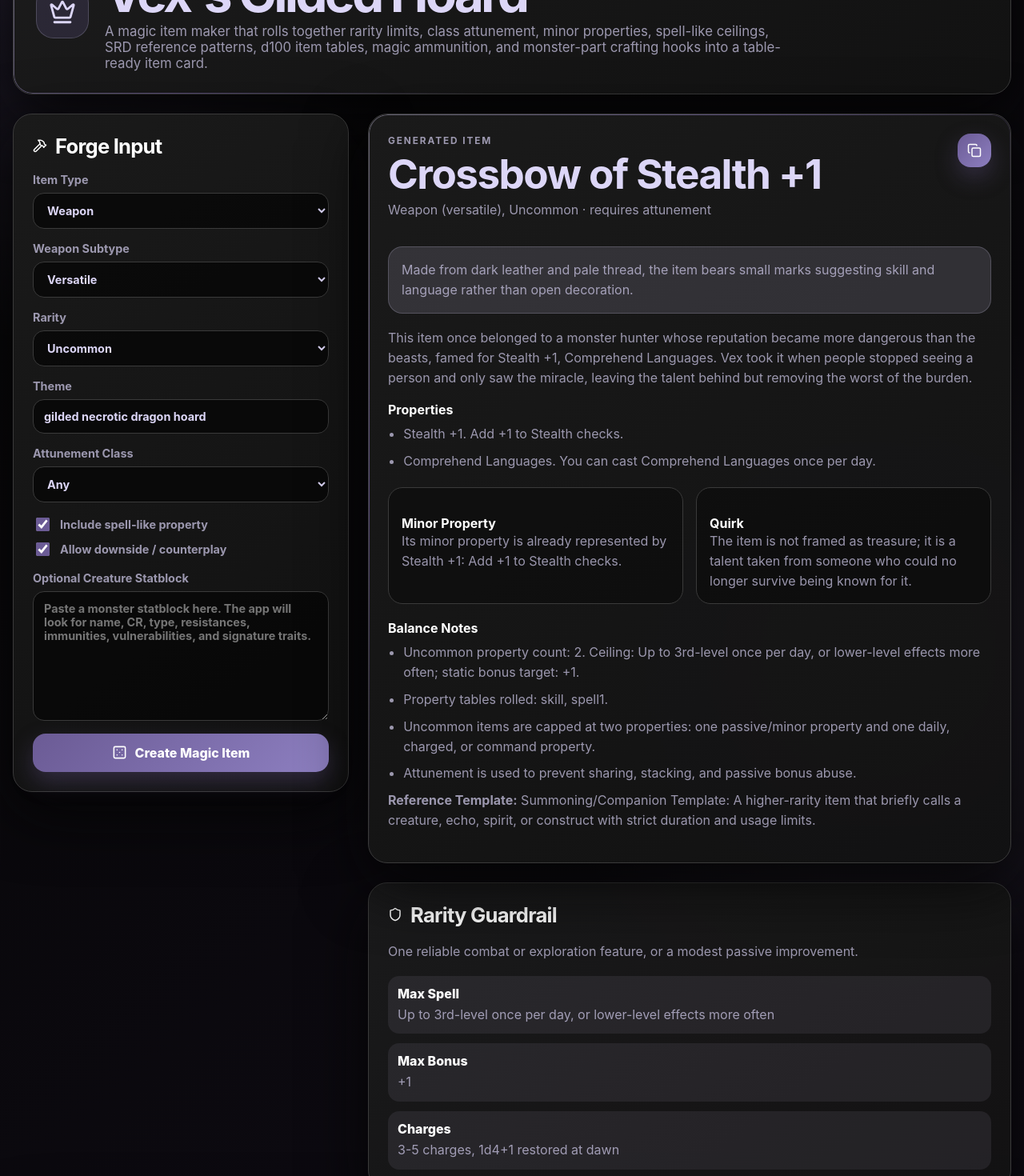
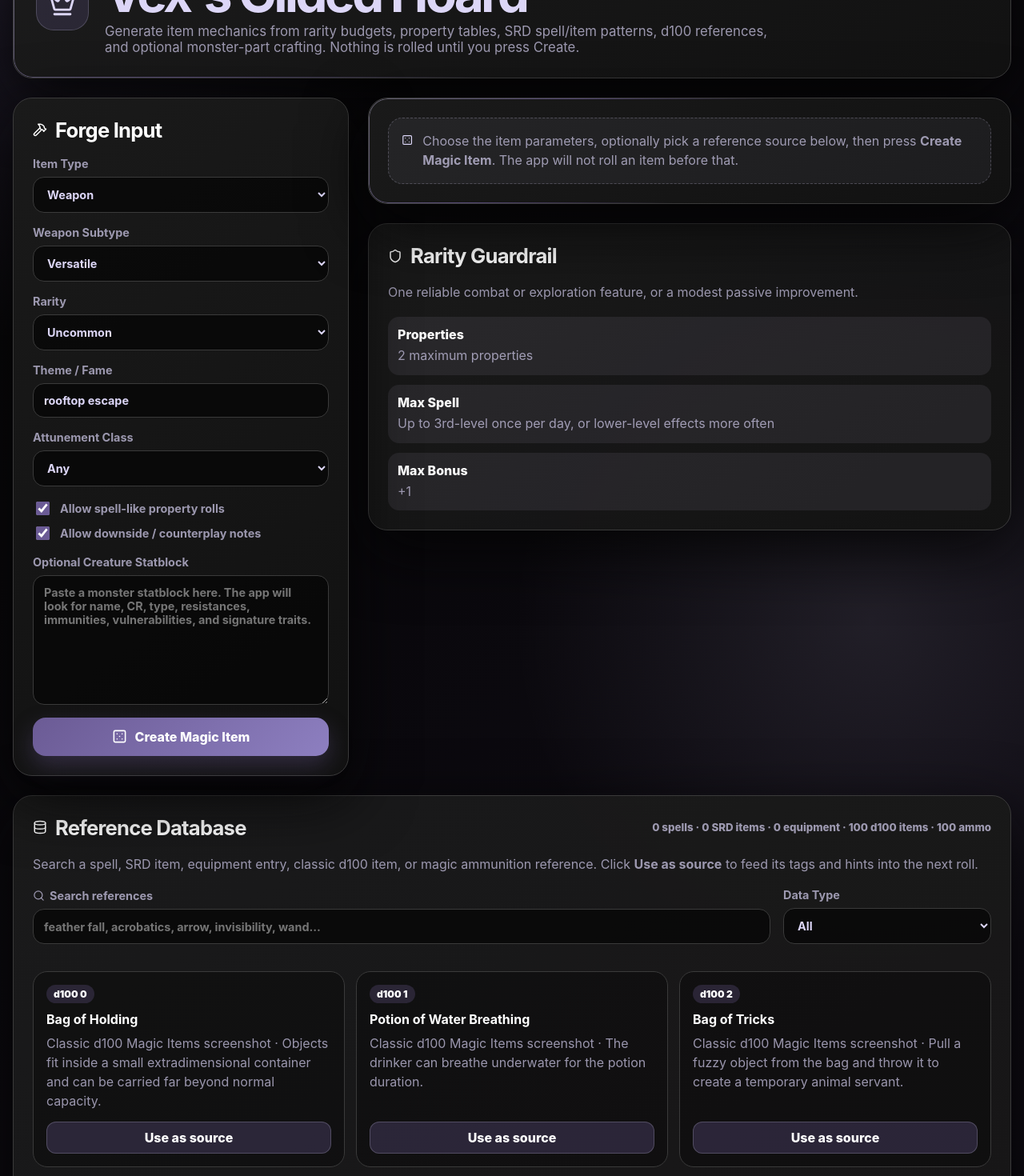
Before and after one commit to Gamullus/vex-gilded-hoard, a React (Vite) app: page / in a window 1280 px wide. Shown: the part 120-1590 px from the top of the page at 80% size. Built offline with nearby package versions, Linux system fonts and the light colour scheme.

Commit message:
Require explicit item generation and add regenerate flow

```diff
--- a/src/App.tsx
+++ b/src/App.tsx
@@ -16,6 +16,7 @@ import { generateItem } from './lib/generator';
 import type {
   ArmorSubtype,
   ClassName,
+  GeneratedItem,
   GeneratorInput,
   ItemCategory,
   Rarity,
@@ -26,6 +27,7 @@ import type {
   WeaponSubtype,
 } from './types';
 import { itemTemplates, rarityRules, spellDamageTable } from './data/tables';
+import { propertyCountByRarity } from './data/property-tables';
 import { customReferenceItems, type CustomReferenceItem } from './data/custom/deconstruction-references';
 import rawSrdDataset from './data/srd/srd-dataset.json';
 
@@ -59,7 +61,7 @@ const defaultInput: GeneratorInput = {
   weaponSubtype: 'Versatile',
   armorSubtype: 'Medium Armor',
   rarity: 'Uncommon',
-  theme: 'gilded necrotic dragon hoard',
+  theme: 'rooftop escape',
   classAttunement: 'Any',
   creatureStatblock: '',
   srdReference: '',
@@ -107,7 +109,7 @@ function themeFromText(...parts: Array<string | undefined>): string {
   if (text.includes('enchantment')) tags.push('charm');
   if (text.includes('transmutation')) tags.push('shifting');
 
-  return Array.from(new Set(tags)).slice(0, 4).join(' ') || 'srd-forged gilded';
+  return Array.from(new Set(tags)).slice(0, 4).join(' ') || 'borrowed talent';
 }
 
 function spellToEntry(spell: SrdSpell): ReferenceEntry {
@@ -139,7 +141,7 @@ function spellToEntry(spell: SrdSpell): ReferenceEntry {
     reference,
     themeHint: themeFromText(spell.name, spell.school, spell.damageType, spell.desc),
     categoryHint: 'Wand',
-    rarityHint: spell.level === undefined || spell.level <= 1 ? 'Common' : spell.level <= 3 ? 'Uncommon' : spell.level <= 5 ? 'Rare' : spell.level <= 8 ? 'Very Rare' : 'Legendary',
+    rarityHint: spell.level === undefined || spell.level <= 1 ? 'Common' : spell.level <= 2 ? 'Uncommon' : spell.level <= 3 ? 'Rare' : 'Very Rare',
     searchText: `${spell.name} ${summary} ${spell.desc ?? ''}`.toLowerCase(),
   };
 }
@@ -248,13 +250,11 @@ function makeReferenceEntries(dataset: SrdDataset): ReferenceEntry[] {
 
 function App() {
   const [input, setInput] = useState<GeneratorInput>(defaultInput);
-  const [rollId, setRollId] = useState(1);
+  const [generatedItem, setGeneratedItem] = useState<GeneratedItem | null>(null);
   const [referenceQuery, setReferenceQuery] = useState('');
   const [referenceKind, setReferenceKind] = useState<ReferenceKind>('All');
   const [selectedReferenceName, setSelectedReferenceName] = useState<string | null>(null);
 
-  const generated = useMemo(() => generateItem({ ...input, theme: `${input.theme} #${rollId}` }), [input, rollId]);
-  const cleanGenerated = useMemo(() => ({ ...generated, story: generated.story.replace(/ #\d+/g, '') }), [generated]);
   const referenceEntries = useMemo(() => makeReferenceEntries(srdDataset), []);
   const filteredReferenceEntries = useMemo(() => {
     const query = referenceQuery.trim().toLowerCase();
@@ -269,6 +269,10 @@ function App() {
 
   const update = <K extends keyof GeneratorInput>(key: K, value: GeneratorInput[K]) => {
     setInput((current) => ({ ...current, [key]: value }));
+  };
+
+  const createItem = () => {
+    setGeneratedItem(generateItem({ ...input, theme: `${input.theme} #${Date.now()}` }));
   };
 
   const useReferenceEntry = (entry: ReferenceEntry) => {
@@ -291,7 +295,8 @@ function App() {
   };
 
   const copyMarkdown = async () => {
-    const markdown = `### ${cleanGenerated.name}\n*${cleanGenerated.typeLine} (${cleanGenerated.requiresAttunement})*\n\n${cleanGenerated.appearance}\n\n${cleanGenerated.story}\n\n**Properties**\n${cleanGenerated.properties.map((property) => `- ${property}`).join('\n')}\n\n**Minor Property.** ${cleanGenerated.minorProperty}\n\n**Quirk.** ${cleanGenerated.quirk ?? 'None.'}\n\n${cleanGenerated.craftingHook ? `**Crafting.** ${cleanGenerated.craftingHook}\n\n` : ''}${input.srdReference ? `**Reference Used.** ${selectedReferenceName ?? 'Selected reference'}\n\n` : ''}**Balance Notes**\n${cleanGenerated.balanceNotes.map((note) => `- ${note}`).join('\n')}\n\n**Reference Template.** ${cleanGenerated.sourceTemplate}`;
+    if (!generatedItem) return;
+    const markdown = `### ${generatedItem.name}\n*${generatedItem.typeLine} (${generatedItem.requiresAttunement})*\n\n${generatedItem.appearance}\n\n${generatedItem.story}\n\n**Properties**\n${generatedItem.properties.map((property) => `- ${property}`).join('\n')}\n\n**Minor Property.** ${generatedItem.minorProperty}\n\n**Quirk.** ${generatedItem.quirk ?? 'None.'}\n\n${generatedItem.craftingHook ? `**Crafting.** ${generatedItem.craftingHook}\n\n` : ''}${input.srdReference ? `**Reference Used.** ${selectedReferenceName ?? 'Selected reference'}\n\n` : ''}**Balance Notes**\n${generatedItem.balanceNotes.map((note) => `- ${note}`).join('\n')}\n\n**Reference Template.** ${generatedItem.sourceTemplate}`;
     await navigator.clipboard.writeText(markdown);
   };
 
@@ -305,8 +310,7 @@ function App() {
           <p className="eyebrow">Kobold Apps · D&D 5e homebrew forge</p>
           <h1>Vex&apos;s Gilded Hoard</h1>
           <p className="hero-copy">
-            A magic item maker that rolls together rarity limits, class attunement, minor properties, spell-like ceilings,
-            SRD reference patterns, d100 item tables, magic ammunition, and monster-part crafting hooks into a table-ready item card.
+            Generate item mechanics from rarity budgets, property tables, SRD spell/item patterns, d100 references, and optional monster-part crafting. Nothing is rolled until you press Create.
           </p>
         </div>
       </section>
@@ -359,11 +363,11 @@ function App() {
           </label>
 
           <label>
-            Theme
+            Theme / Fame
             <input
               value={input.theme}
               onChange={(event) => update('theme', event.target.value)}
-              placeholder="necrotic sea, fey moon, storm dragon..."
+              placeholder="rooftop escape, fire duelist, impossible hunter..."
             />
           </label>
 
@@ -383,7 +387,7 @@ function App() {
                 checked={input.includeSpellLike}
                 onChange={(event) => update('includeSpellLike', event.target.checked)}
               />
-              Include spell-like property
+              Allow spell-like property rolls
             </label>
             <label className="checkbox-label">
               <input
@@ -391,7 +395,7 @@ function App() {
                 checked={input.allowDownside}
                 onChange={(event) => update('allowDownside', event.target.checked)}
               />
-              Allow downside / counterplay
+              Allow downside / counterplay notes
             </label>
           </div>
 
@@ -412,20 +416,22 @@ function App() {
             />
           </label>
 
-          <button className="primary-button" type="button" onClick={() => setRollId((id) => id + 1)}>
+          <button className="primary-button" type="button" onClick={createItem}>
             <Dice5 size={19} />
-            Create Magic Item
+            {generatedItem ? 'Regenerate With Same Parameters' : 'Create Magic Item'}
           </button>
         </form>
 
         <section className="result-stack">
           <article className="panel item-card glow-border">
+            {generatedItem ? (
+              <>
                 <div className="item-card-header">
                   <div>
                     <p className="eyebrow">Generated item</p>
-                <h2>{cleanGenerated.name}</h2>
+                    <h2>{generatedItem.name}</h2>
                     <p className="type-line">
-                  {cleanGenerated.typeLine} · {cleanGenerated.requiresAttunement}
+                      {generatedItem.typeLine} · {generatedItem.requiresAttunement}
                     </p>
                   </div>
                   <button className="icon-button" type="button" onClick={copyMarkdown} title="Copy as Markdown">
@@ -433,12 +439,12 @@ function App() {
                   </button>
                 </div>
 
-            <p className="boxed-text">{cleanGenerated.appearance}</p>
-            <p>{cleanGenerated.story}</p>
+                <p className="boxed-text">{generatedItem.appearance}</p>
+                <p>{generatedItem.story}</p>
 
                 <h3>Properties</h3>
                 <ul className="property-list">
-              {cleanGenerated.properties.map((property) => (
+                  {generatedItem.properties.map((property) => (
                     <li key={property}>{property}</li>
                   ))}
                 </ul>
@@ -446,31 +452,38 @@ function App() {
                 <div className="minor-grid">
                   <div>
                     <h3>Minor Property</h3>
-                <p>{cleanGenerated.minorProperty}</p>
+                    <p>{generatedItem.minorProperty}</p>
                   </div>
                   <div>
                     <h3>Quirk</h3>
-                <p>{cleanGenerated.quirk}</p>
+                    <p>{generatedItem.quirk}</p>
                   </div>
                 </div>
 
-            {cleanGenerated.craftingHook && (
+                {generatedItem.craftingHook && (
                   <div className="crafting-hook">
                     <Sparkles size={18} />
-                <p>{cleanGenerated.craftingHook}</p>
+                    <p>{generatedItem.craftingHook}</p>
                   </div>
                 )}
 
                 <h3>Balance Notes</h3>
                 <ul className="compact-list">
-              {cleanGenerated.balanceNotes.map((note) => (
+                  {generatedItem.balanceNotes.map((note) => (
                     <li key={note}>{note}</li>
                   ))}
                 </ul>
 
                 <p className="template-note">
-              <strong>Reference Template:</strong> {cleanGenerated.sourceTemplate}
+                  <strong>Reference Template:</strong> {generatedItem.sourceTemplate}
                 </p>
+              </>
+            ) : (
+              <div className="empty-srd">
+                <Dice5 size={22} />
+                <p>Choose the item parameters, optionally pick a reference source below, then press <strong>Create Magic Item</strong>. The app will not roll an item before that.</p>
+              </div>
+            )}
           </article>
 
           <aside className="panel rules-panel">
@@ -481,16 +494,16 @@ function App() {
             <p>{rarityRules[input.rarity].guidance}</p>
             <dl>
               <div>
+                <dt>Properties</dt>
+                <dd>{propertyCountByRarity[input.rarity]} maximum properties</dd>
+              </div>
+              <div>
                 <dt>Max Spell</dt>
                 <dd>{rarityRules[input.rarity].maxSpellLevel}</dd>
               </div>
               <div>
                 <dt>Max Bonus</dt>
                 <dd>{rarityRules[input.rarity].maxBonus}</dd>
-              </div>
-              <div>
-                <dt>Charges</dt>
-                <dd>{rarityRules[input.rarity].chargeRange}</dd>
               </div>
             </dl>
           </aside>
@@ -508,12 +521,12 @@ function App() {
           </small>
         </div>
         <p className="srd-note">
-          This panel merges the local SRD snapshot with custom deconstruction tables. Run <code>npm run import:srd</code> once to fill SRD data; the screenshot item table and d100 ammunition table are already local.
+          Search a spell, SRD item, equipment entry, classic d100 item, or magic ammunition reference. Click <strong>Use as source</strong> to feed its tags and hints into the next roll.
         </p>
         <div className="srd-controls">
           <label>
             <span><Search size={15} /> Search references</span>
-            <input value={referenceQuery} onChange={(event) => setReferenceQuery(event.target.value)} placeholder="fire, sword, arrow, invisibility, wand..." />
+            <input value={referenceQuery} onChange={(event) => setReferenceQuery(event.target.value)} placeholder="feather fall, acrobatics, arrow, invisibility, wand..." />
           </label>
           <label>
             Data Type
@@ -553,6 +566,41 @@ function App() {
         </div>
         <div className="tables-grid">
           <div className="table-card">
+            <h3>Property Count</h3>
+            <table>
+              <thead>
+                <tr><th>Rarity</th><th>Max Properties</th></tr>
+              </thead>
+              <tbody>
+                {rarities.map((rarity) => (
+                  <tr key={rarity}><td>{rarity}</td><td>{propertyCountByRarity[rarity]}</td></tr>
+                ))}
+              </tbody>
+            </table>
+          </div>
+          <div className="table-card">
+            <h3>Property Table Roll</h3>
+            <table>
+              <tbody>
+                <tr><td>1–2</td><td>Skill check property</td></tr>
+                <tr><td>3–4</td><td>1st-level spell property</td></tr>
+                <tr><td>5–6</td><td>2nd-level spell property</td></tr>
+                <tr><td>7–8</td><td>3rd-level spell property, if rarity allows</td></tr>
+                <tr><td>9–10</td><td>Non-spell item property</td></tr>
+              </tbody>
+            </table>
+          </div>
+          <div className="table-card">
+            <h3>Database Shape</h3>
+            <p>
+              Reference entries are stored as normalized spells, magic items, equipment, classic item patterns, and ammunition tricks. The generator rolls property tables first, then writes the previous-wielder story from the resulting abilities.
+            </p>
+            <div className="code-chip">
+              <WandSparkles size={16} />
+              rarity → property count → table → property
+            </div>
+          </div>
+          <div className="table-card">
             <h3>Spell Damage</h3>
             <table>
               <thead>
@@ -583,17 +631,6 @@ function App() {
               ))}
             </ul>
           </div>
-          <div className="table-card">
-            <h3>Database Shape</h3>
-            <p>
-              Reference entries are stored as normalized spells, magic items, equipment, classic item patterns, and ammunition tricks.
-              The generator uses them as tags, templates, limits, and source patterns for new custom items.
-            </p>
-            <div className="code-chip">
-              <WandSparkles size={16} />
-              reference data → tags → template → unique output
-            </div>
-          </div>
         </div>
       </section>
     </main>
```
Lines whose indentation alone changed are shown as unchanged.
